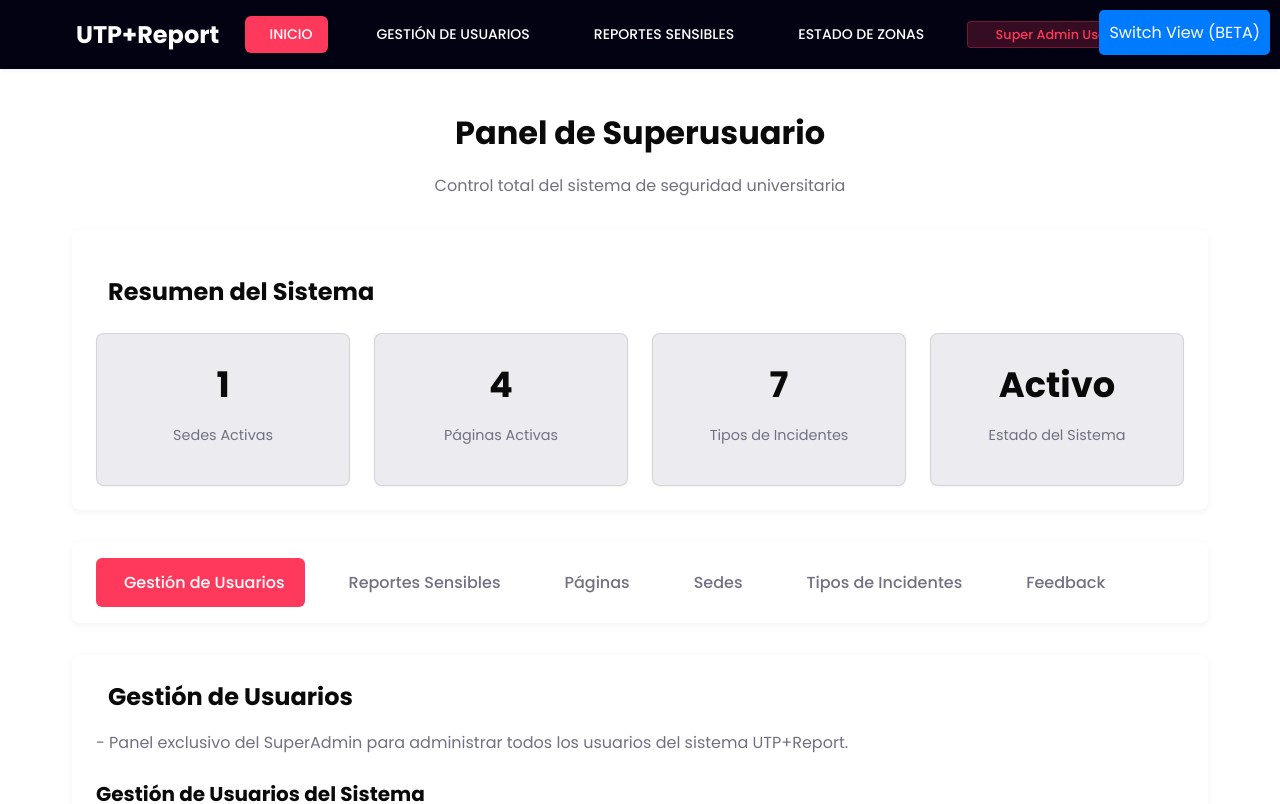
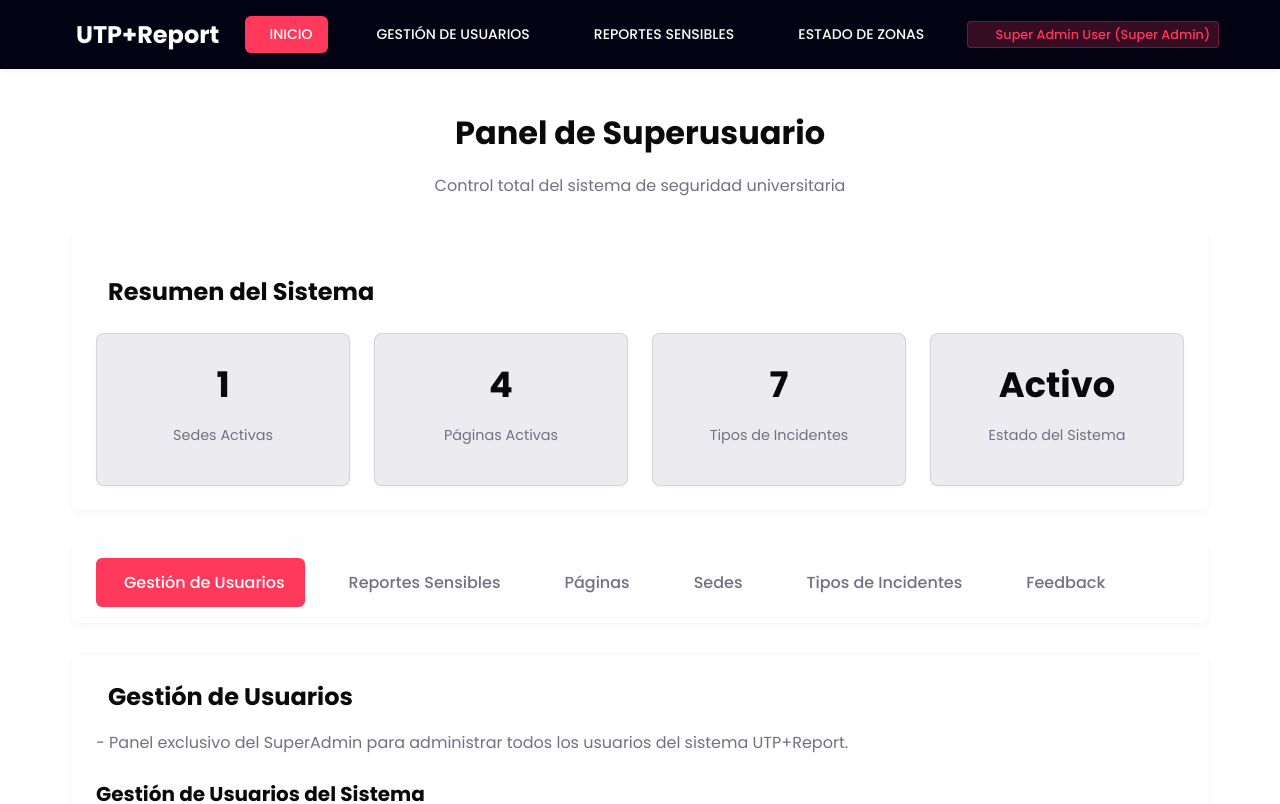
Before and after one commit to UTP-Alert/UTP-Report, an Angular app in the folder front/: page /superadmin/dashboard in a window 1280 px wide. Shown: the top 804 px of the page. Built offline with nearby package versions, Linux system fonts and the light colour scheme.

Commit message:
Mejorando crear usuario el formulario

```diff
--- a/front/src/app/app.html
+++ b/front/src/app/app.html
@@ -1,14 +1,3 @@
 <main class="app-shell">
-  <button (click)="toggleView()" style="position: absolute; top: 10px; right: 10px; padding: 10px; background-color: #007bff; color: white; border: none; border-radius: 5px; cursor: pointer;">
-    Switch View (BETA)
-  </button>
-
-  <div *ngIf="showLogin">
-    <app-inicio-sesion></app-inicio-sesion>
-  </div>
-
-  <div *ngIf="!showLogin">
-    <app-inicio></app-inicio>
-  </div>
   <router-outlet></router-outlet>
 </main>
--- a/front/src/app/app.ts
+++ b/front/src/app/app.ts
@@ -1,21 +1,13 @@
 import { Component } from '@angular/core';
 import { RouterOutlet } from '@angular/router';
 import { CommonModule } from '@angular/common'; // Import CommonModule
-import { InicioSesion } from './Login/inicio-sesion/inicio-sesion';
-import { Inicio as SuperAdminInicio } from './SuperAdmin/inicio/inicio';
-
 @Component({
   selector: 'app-root',
   standalone: true,
-  imports: [RouterOutlet, CommonModule, InicioSesion, SuperAdminInicio], // Add CommonModule here
+  imports: [RouterOutlet, CommonModule],
   templateUrl: './app.html',
   styleUrl: './app.scss'
 })
 export class App {
   protected title = 'front';
-  showLogin: boolean = false; // Start with SuperAdmin view for testing
-
-  toggleView() {
-    this.showLogin = !this.showLogin;
-  }
 }
```
